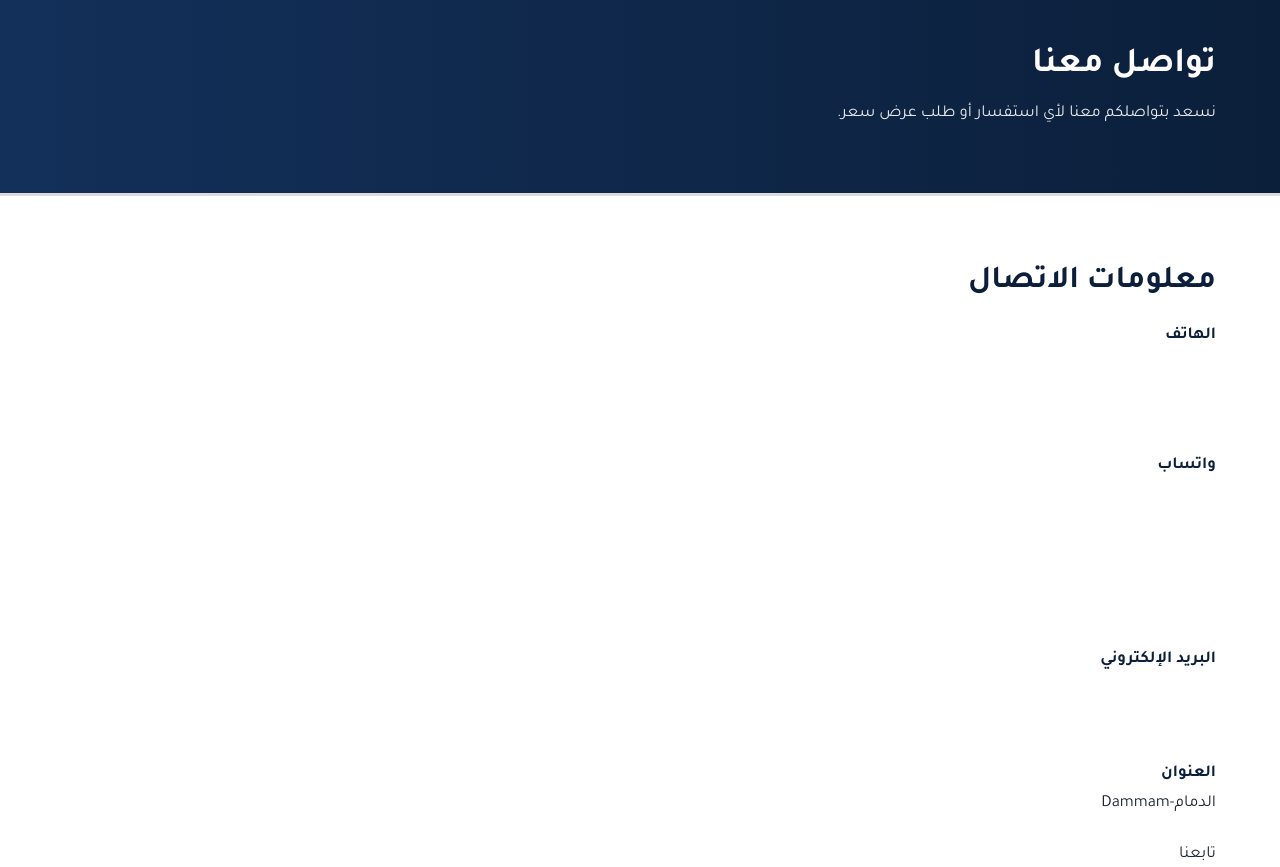
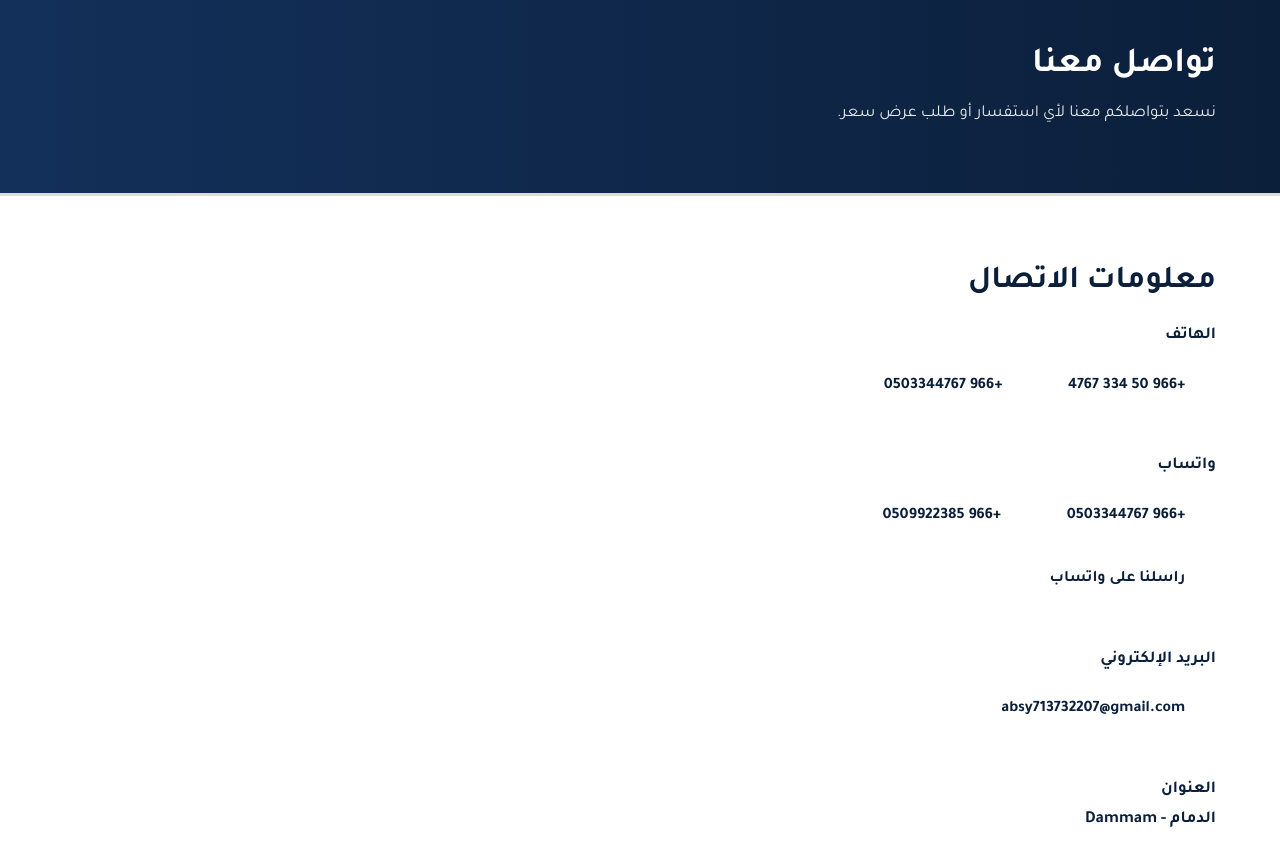
Before and after one commit to afaq-aljazeera/afaq-aljazeera-hadeed, a plain HTML site: page contact.html in a window 1280 px wide. Shown: the part 85-952 px from the top of the page. Drawn offline with Linux system fonts and the light colour scheme.

Commit message:
Update contact.html

```diff
--- a/contact.html
+++ b/contact.html
@@ -51,13 +51,14 @@
         <div>
           <h2>معلومات الاتصال</h2>
 
+          <!-- EDIT: phone numbers -->
 <div class="contact-info-item">
   <div>
     <span class="label">الهاتف</span>
     <p>
-                <a href="tel:+966 50 334 4767 " target="_blank" class="btn btn-gold"  style="margin-top:0.4rem;">+966 50 334 4767 </a>
-
-                <a href="tel:+966 50 334 4767 " target="_blank" class="btn btn-gold"  style="margin-top:0.4rem;">+966 0503344767 </a></p>
+      <a href="tel:+966503344767" target="_blank" class="btn btn-gol" style="margin-top:0.4rem;">+966 50 334 4767</a>
+      <a href="tel:+966503344767" target="_blank" class="btn btn-gol" style="margin-top:0.4rem;">+966 0503344767</a>
+    </p>
   </div>
 </div>
 
@@ -65,15 +66,11 @@
 <div class="contact-info-item">
   <div>
     <span class="label">واتساب</span>
-
     <p>
-              <a href="https://wa.me/+966 50 334 4767 " target="_blank" rel="noopener" class="btn btn-gold" style="margin-top:0.4rem;"> +966 0503344767</a>
-
-
-                <a href="https://wa.me/+966 0509922385 " target="_blank" rel="noopener" class="btn btn-gold" style="margin-top:0.4rem;"> +966 0509922385  </p>
-                راسلنا على واتساب
-
-              </a>
+      <a href="https://wa.me/966503344767" target="_blank" rel="noopener" class="btn btn-gol" style="margin-top:0.4rem;">+966 0503344767</a>
+      <a href="https://wa.me/9660509922385" target="_blank" rel="noopener" class="btn btn-gol" style="margin-top:0.4rem;">+966 0509922385</a>
+      <a href="https://wa.me/9660509922385" target="_blank" rel="noopener" class="btn btn-gol" style="margin-top:0.4rem;">راسلنا على واتساب</a>
+    </p>
   </div>
 </div>
 
@@ -81,7 +78,9 @@
 <div class="contact-info-item">
   <div>
     <span class="label">البريد الإلكتروني</span>
-              <a href="https:mail.google.com/mail/?view=cm&fs=1&to=absy713732207@gmail.com"target="_blank"  rel="noopener" class="btn btn-gold" style="margin-top:0.4rem;">absy713732207@gmail.com</a>
+    <p>
+      <a href="https://mail.google.com/mail/?view=cm&fs=1&to=absy713732207@gmail.com" target="_blank" rel="noopener" class="btn btn-gol" style="margin-top:0.4rem;">absy713732207@gmail.com</a>
+    </p>
   </div>
 </div>
 
@@ -89,9 +88,10 @@
 <div class="contact-info-item">
   <div>
     <span class="label">العنوان</span>
-              <span>الدمام-Dammam</span>
+    <p><span class="label">الدمام - Dammam</span></p>
   </div>
 </div>
+
 
           <!-- SOCIAL MEDIA: replace each href with your real account URL -->
           <div>
```
Lines whose indentation alone changed are shown as unchanged.
